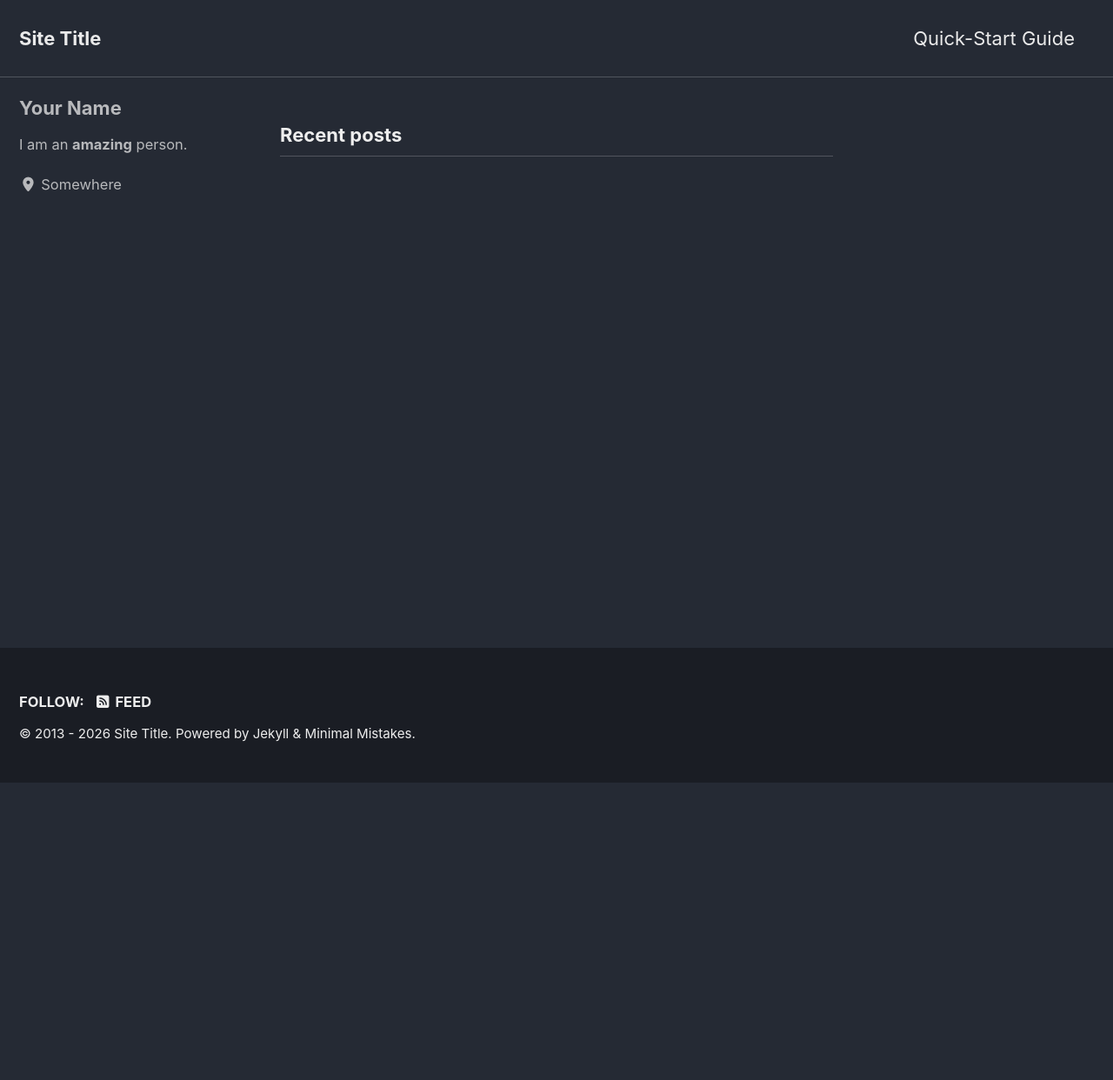
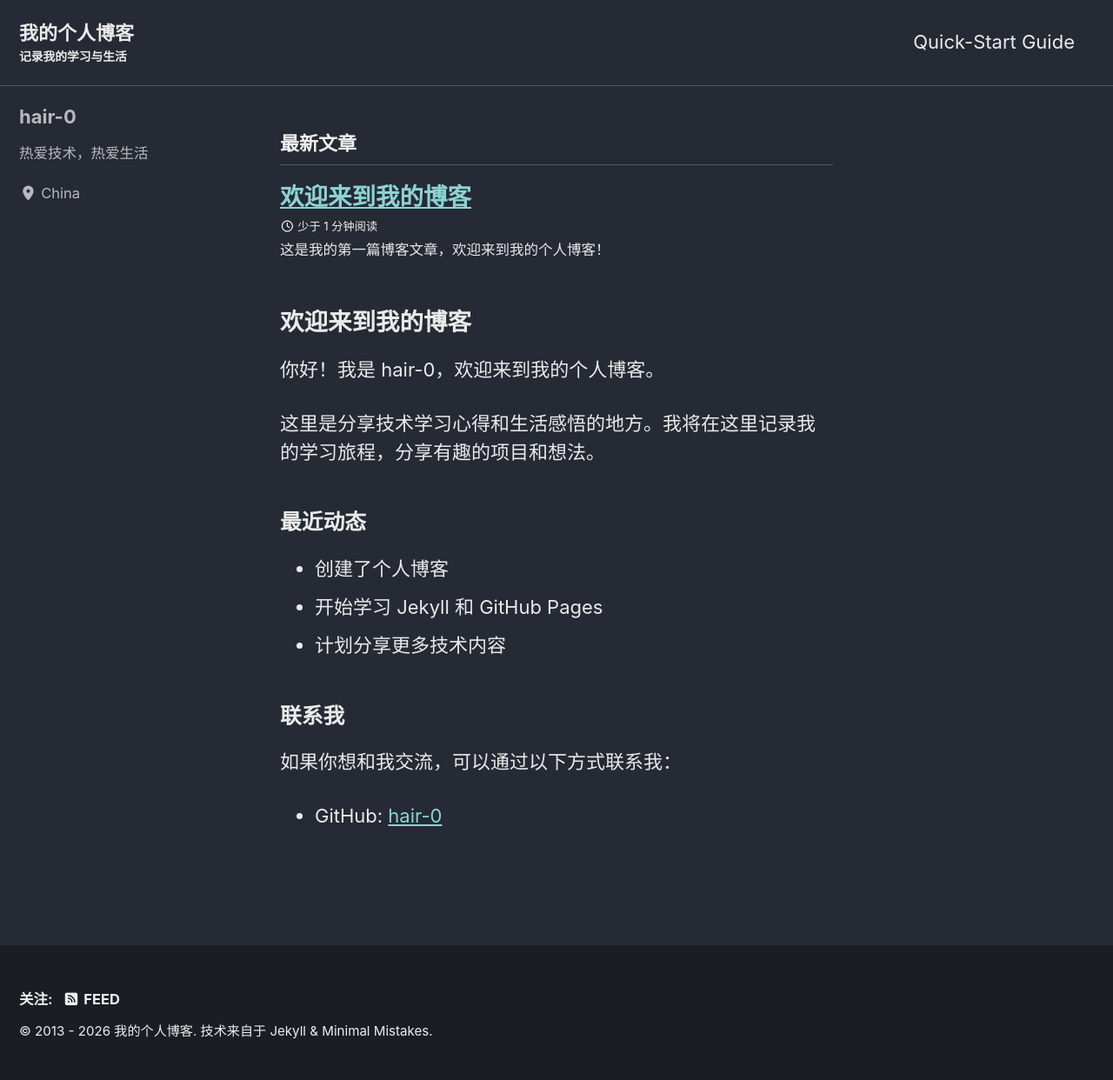
Before and after one commit to hair-0/my_test_web, a Jekyll site: the page built from index.md, in a window 1280 px wide. Shown: the whole page at 87% size. Built offline with Jekyll 4.4.1, drawn with Linux system fonts in a browser that asks for light colours; cached includes are drawn as plain includes; the list of posts is cut into pages by our own code; before the commit the page ends 900 px from its top, so only the background shows below that.

Commit message:
feat: edit the webpage using GLM-4.7 to have a try

```diff
--- a/_config.yml
+++ b/_config.yml
@@ -15,16 +15,16 @@
 minimal_mistakes_skin    : "dark" # "air", "aqua", "contrast", "dark", "dirt", "neon", "mint", "plum", "sunrise"
 
 # Site Settings
-locale                   : "en-US"
+locale                   : "zh-CN"
 rtl                      : # true, false (default) # turns direction of the page into right to left for RTL languages
-title                    : "Site Title"
+title                    : "我的个人博客"
 title_separator          : "-"
-subtitle                 : # site tagline that appears below site title in masthead
-name                     : "Your Name"
-description              : "An amazing website."
-url                      : # the base hostname & protocol for your site e.g. "https://mmistakes.github.io"
-baseurl                  : # the subpath of your site, e.g. "/blog"
-repository               : # GitHub username/repo-name e.g. "mmistakes/minimal-mistakes"
+subtitle                 : "记录我的学习与生活"
+name                     : "hair-0"
+description              : "欢迎来到我的个人博客，在这里分享我的技术学习心得和生活感悟。"
+url                      : "https://hair-0.github.io"
+baseurl                  : "/my_test_web"
+repository               : "hair-0/my_test_web"
 teaser                   : # path of fallback teaser image, e.g. "/assets/images/500x300.png"
 logo                     : # path of logo image to display in the masthead, e.g. "/assets/images/88x88.png"
 masthead_title           : # overrides the website title displayed in the masthead, use " " for no title
@@ -113,11 +113,11 @@ analytics:
 
 # Site Author
 author:
-  name             : "Your Name"
+  name             : "hair-0"
   avatar           : # path of avatar image, e.g. "/assets/images/bio-photo.jpg"
-  bio              : "I am an **amazing** person."
-  location         : "Somewhere"
-  email            :
+  bio              : "热爱技术，热爱生活"
+  location         : "China"
+  email            : # your.email@example.com
   links:
     - label: "Email"
       icon: "fas fa-fw fa-envelope-square"
--- /dev/null
+++ b/index.md
@@ -0,0 +1,29 @@
+---
+layout: archive
+title: ""
+permalink: /
+author_profile: true
+---
+
+<h3 class="archive__subtitle">最新文章</h3>
+
+{% for post in site.posts limit:5 %}
+  {% include archive-single.html %}
+{% endfor %}
+
+## 欢迎来到我的博客
+
+你好！我是 hair-0，欢迎来到我的个人博客。
+
+这里是分享技术学习心得和生活感悟的地方。我将在这里记录我的学习旅程，分享有趣的项目和想法。
+
+### 最近动态
+
+- 创建了个人博客
+- 开始学习 Jekyll 和 GitHub Pages
+- 计划分享更多技术内容
+
+### 联系我
+
+如果你想和我交流，可以通过以下方式联系我：
+- GitHub: [hair-0](https://github.com/hair-0)
```
Also changed, not shown: Gemfile (+6 -1 lines), _pages/about.md (added, +39 -0 lines), _posts/2026-01-18-welcome-to-my-blog.md (added, +26 -0 lines), .github/workflows/jekyll.yml (added).
